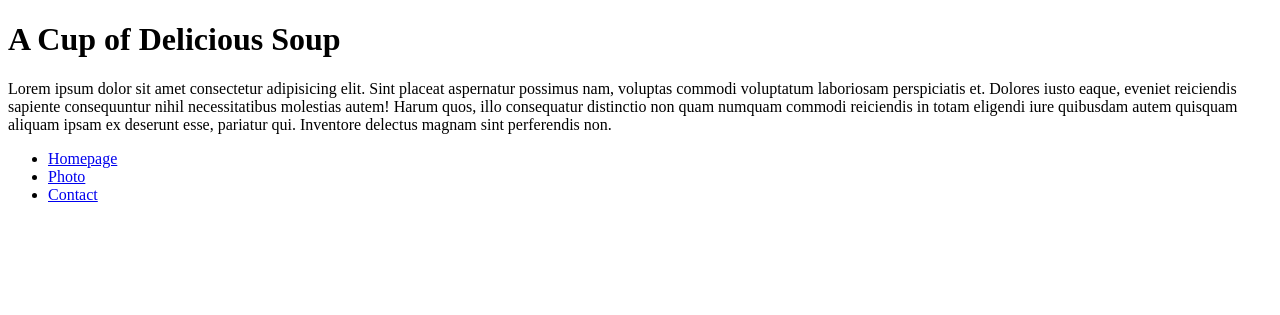
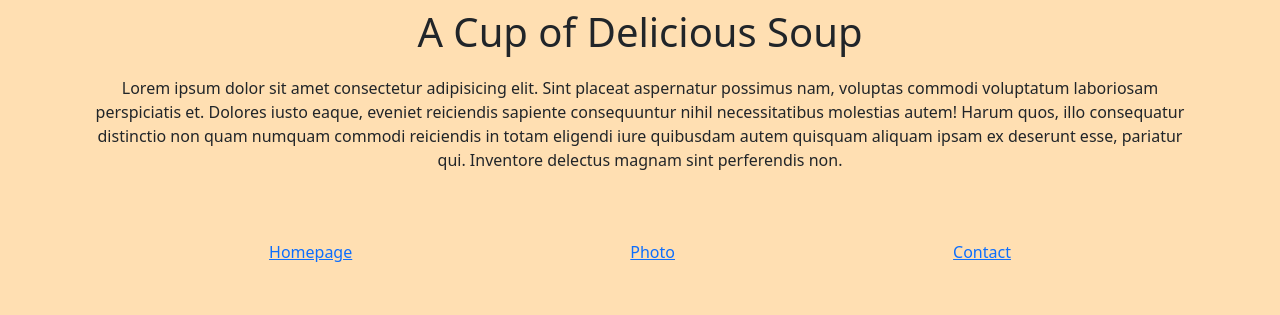
Before and after one commit to H1331/Croissant, a plain HTML site: page index.html in a window 1280 px wide. Drawn offline with nearby package versions, Linux system fonts and the light colour scheme.

Commit message:
CSS & boostrap added

```diff
--- a/index.html
+++ b/index.html
@@ -4,20 +4,26 @@
     <meta charset="UTF-8">
     <meta http-equiv="X-UA-Compatible" content="IE=edge">
     <meta name="viewport" content="width=device-width, initial-scale=1.0">
+
     <title>Document</title>
+    <link href="https://cdn.jsdelivr.net/npm/bootstrap@5.3.0-alpha3/dist/css/bootstrap.min.css" rel="stylesheet" integrity="sha384-KK94CHFLLe+nY2dmCWGMq91rCGa5gtU4mk92HdvYe+M/SXH301p5ILy+dN9+nJOZ" crossorigin="anonymous">
+
+    <link rel="stylesheet" href="/src/styles.css">
 </head>
 <body>
-    <h1>A Cup of Delicious Soup</h1>
-    <p>Lorem ipsum dolor sit amet consectetur adipisicing elit. Sint placeat aspernatur possimus nam, voluptas commodi voluptatum laboriosam perspiciatis et. Dolores iusto eaque, eveniet reiciendis sapiente consequuntur nihil necessitatibus molestias autem!
+   <div class="container text-center">
+    <h1 class="p-2  ">A Cup of Delicious Soup</h1>
+    <p class=" p-1 ">Lorem ipsum dolor sit amet consectetur adipisicing elit. Sint placeat aspernatur possimus nam, voluptas commodi voluptatum laboriosam perspiciatis et. Dolores iusto eaque, eveniet reiciendis sapiente consequuntur nihil necessitatibus molestias autem!
     Harum quos, illo consequatur distinctio non quam numquam commodi reiciendis in totam eligendi iure quibusdam autem quisquam aliquam ipsam ex deserunt esse, pariatur qui. Inventore delectus magnam sint perferendis non.
 </p>
 
-<div class="">
-    <ul>
+<div>
+    <ul class="d-flex p-5 list-unstyled text-de justify-content-around d-block">
         <li><a href="/index.html">Homepage</a></li>
         <li><a href="/photo.html">Photo</a></li>
         <li><a href="/contact.html">Contact</a></li>
     </ul>
+   </div>
 </div>
 </body>
 </html>
--- /dev/null
+++ b/src/styles.css
@@ -0,0 +1,3 @@
+body{
+    background-color:rgb(255, 223, 178);
+}
```
Also changed, not shown: contact.html (+9 -3 lines), photo.html (+8 -4 lines), src/styles..css (deleted).
